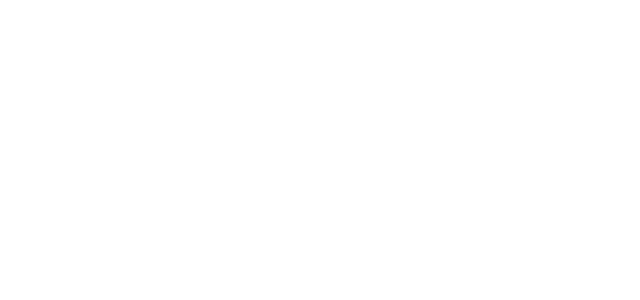
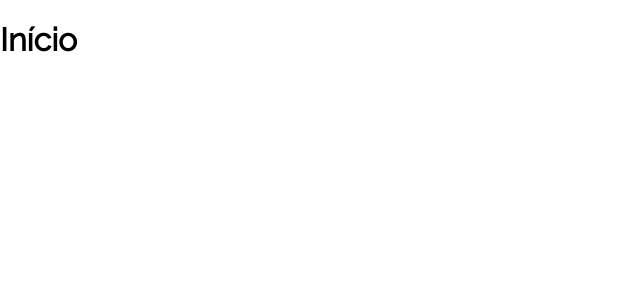
Before and after one commit to NeuronioAzul/react-blog, a React (Create React App) app: page / in a window 1280 px wide. Before the commit this address had no page. Shown: the top 300 px of the page, without its empty margins (0-640 px from the left). Built offline with nearby package versions, Linux system fonts and the light colour scheme.

Commit message:
🚚feat(inicial): Rotas iniciais

```diff
--- a/src/App.js
+++ b/src/App.js
@@ -1,10 +1,13 @@
 import { BrowserRouter, Route, Routes } from "react-router-dom"
+import Inicio from "./paginas/Inicio"
+import SobreMim from "./paginas/SobreMim"
 
 function App() {
   return (
     <BrowserRouter>
       <Routes>
-        <Route />
+        <Route path="/" element={<Inicio />} />
+        <Route path="/sobremim" element={<SobreMim />} />
       </Routes>
     </BrowserRouter>
   )
```
